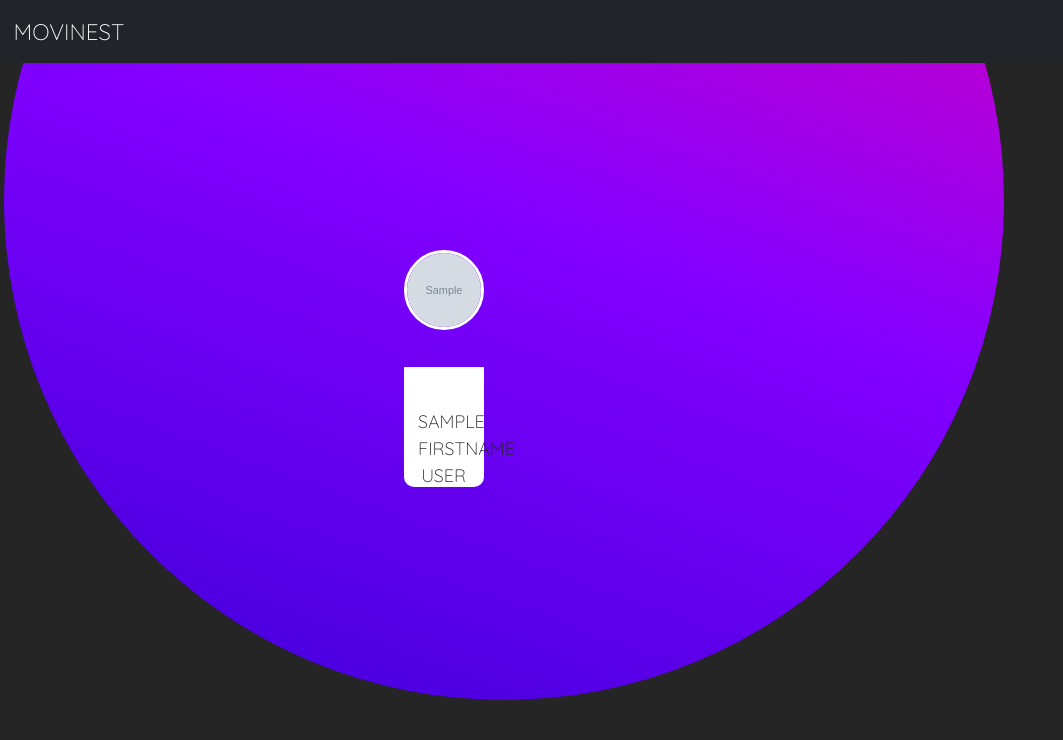
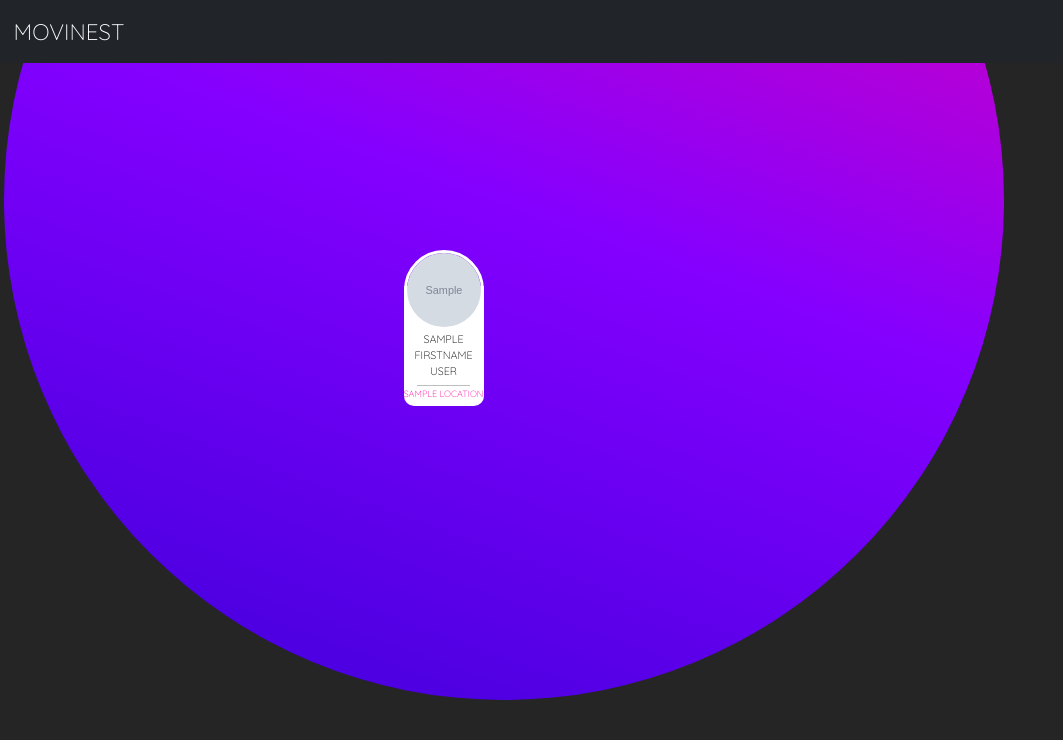
Before and after one commit to liana-vr/movinest_project, a Python web app: template templates/search_one_friend.html in a window 1280 px wide. Shown: the top 740 px of the page, without its empty margins (0-1063 px from the left). Run offline with Jinja, Linux system fonts and the light colour scheme; the template is opened without the code that fills it: most values are stand-ins (such as "Sample title", 1, 10 or a date in 2020); grey boxes marked "Sample" are stand-in pictures; some libraries are stand-ins or nearby versions.

Commit message:
friend cards update

```diff
--- a/templates/search_one_friend.html
+++ b/templates/search_one_friend.html
@@ -12,19 +12,19 @@
         {% for user in results %}
         <div class="mini-stack-container">
             <div class="container" id="mini-name">
-                <a href="{{ url_for('user_profile', selected_user=user.id) }}" class="btn mini_square">{{user.firstname}}
+                <a href="{{ url_for('user_profile', selected_user=user.id) }}" id="mini_name_text">{{user.firstname}}
                     {{user.lastname}}</a>
             </div>
             <div class="container" id="line">
                 <hr class="line">
             </div>
-            <div class="container" id="mini-pic">
-                <a href="{{ url_for('user_profile', selected_user=user.id) }}"><img src="{{user.avatar_url}}"
-                                                                                    id="mini_avatar"></a>
+            <div href="{{ url_for('user_profile', selected_user=user.id) }}" class="container" id="mini-pic">
+                    <img src="{{user.avatar_url}}" id="mini_avatar">
             </div>
             <div class="container" id="mini-location">
                 <p id="user_location">{{user.location}}</p>
             </div>
+            <div href="{{ url_for('user_profile', selected_user=user.id) }}" class="mini_square"></div>
         </div>
         {% endfor %}
     </div>
```
